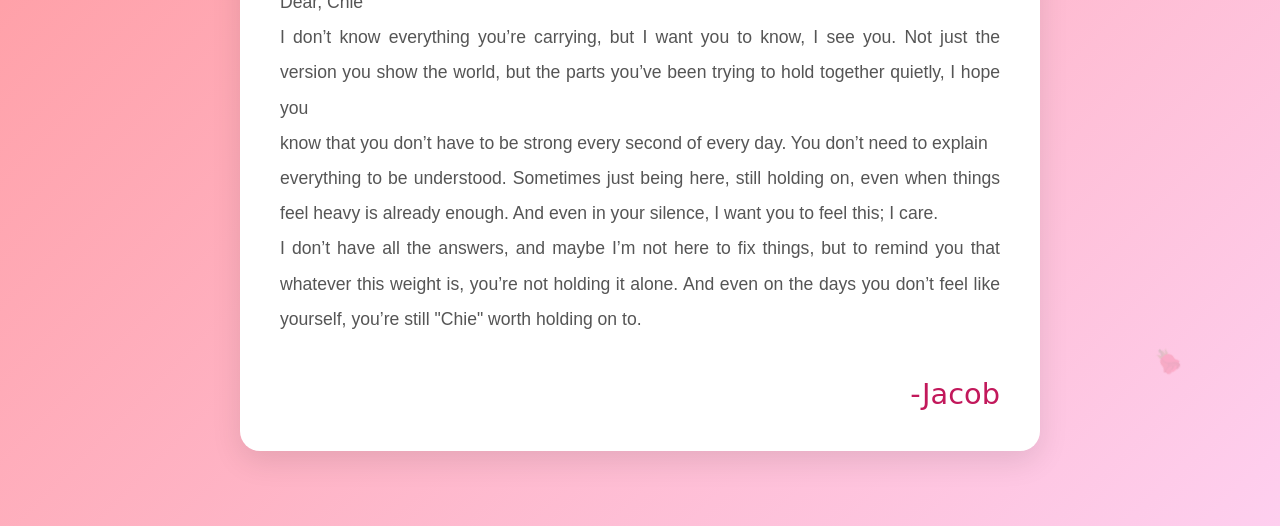
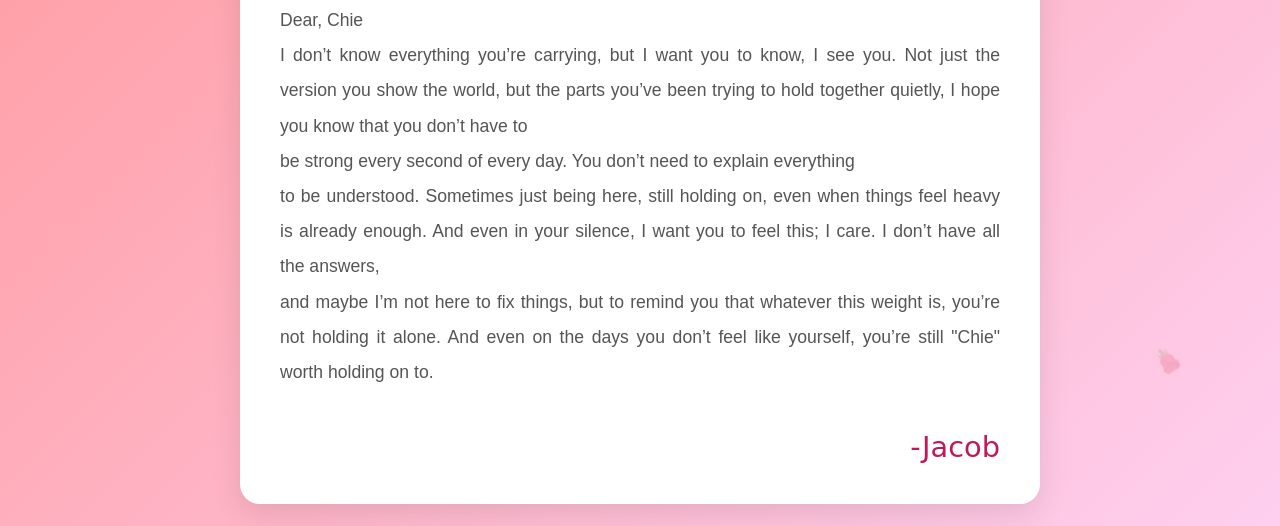
Before and after one commit to yndling/C, a plain HTML site: page love-letter.html in a window 1280 px wide. Shown: the part 274-800 px from the top of the page. Drawn offline with Linux system fonts and the light colour scheme.

Commit message:
Update love-letter.html

```diff
--- a/love-letter.html
+++ b/love-letter.html
@@ -1,4 +1,4 @@
-<!DOCTYPE html>
+no<!DOCTYPE html>
 <html lang="en">
 <head>
     <meta charset="UTF-8">
@@ -336,13 +336,13 @@
         <div class="letter-content">
             <p>Dear, Chie</p>
 
-            <p>I don’t know everything you’re carrying, but I want you to know, I see you. Not just the version you show the world, but the parts you’ve been trying to hold together quietly, I hope you </p>
+            <p>I don’t know everything you’re carrying, but I want you to know, I see you. Not just the version you show the world, but the parts you’ve been trying to hold together quietly, I hope you know that you don’t have to </p>
 
-            <p>know that you don’t have to be strong every second of every day. You don’t need to explain</p>
+            <p>be strong every second of every day. You don’t need to explain everything</p>
 
-            <p>everything to be understood. Sometimes just being here, still holding on, even when things feel heavy is already enough. And even in your silence, I want you to feel this; I care.</p>
+            <p>to be understood. Sometimes just being here, still holding on, even when things feel heavy is already enough. And even in your silence, I want you to feel this; I care. I don’t have all the answers,</p>
 
-            <p>I don’t have all the answers, and maybe I’m not here to fix things, but to remind you that whatever this weight is, you’re not holding it alone. And even on the days you don’t feel like yourself, you’re still "Chie" worth holding on to.</p>
+            <p> and maybe I’m not here to fix things, but to remind you that whatever this weight is, you’re not holding it alone. And even on the days you don’t feel like yourself, you’re still "Chie" worth holding on to.</p>
 
 
         </div>
```
